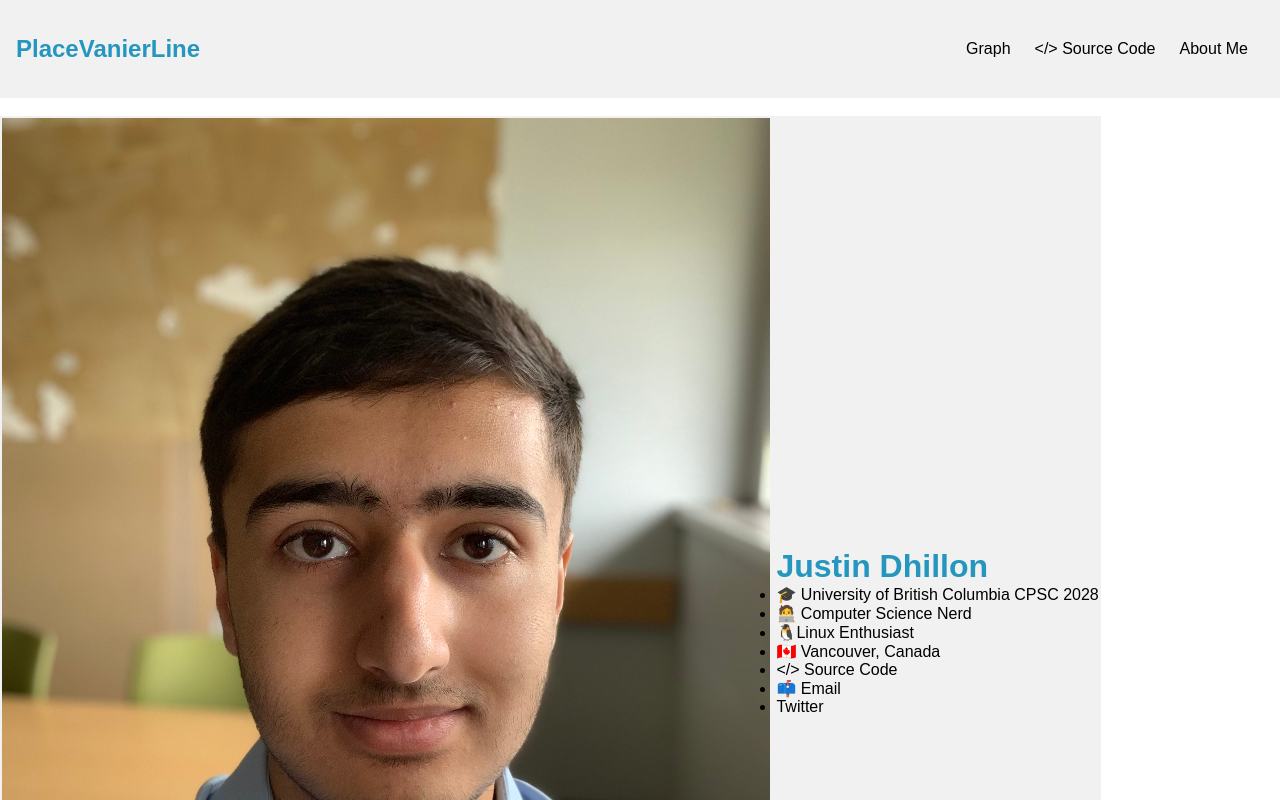
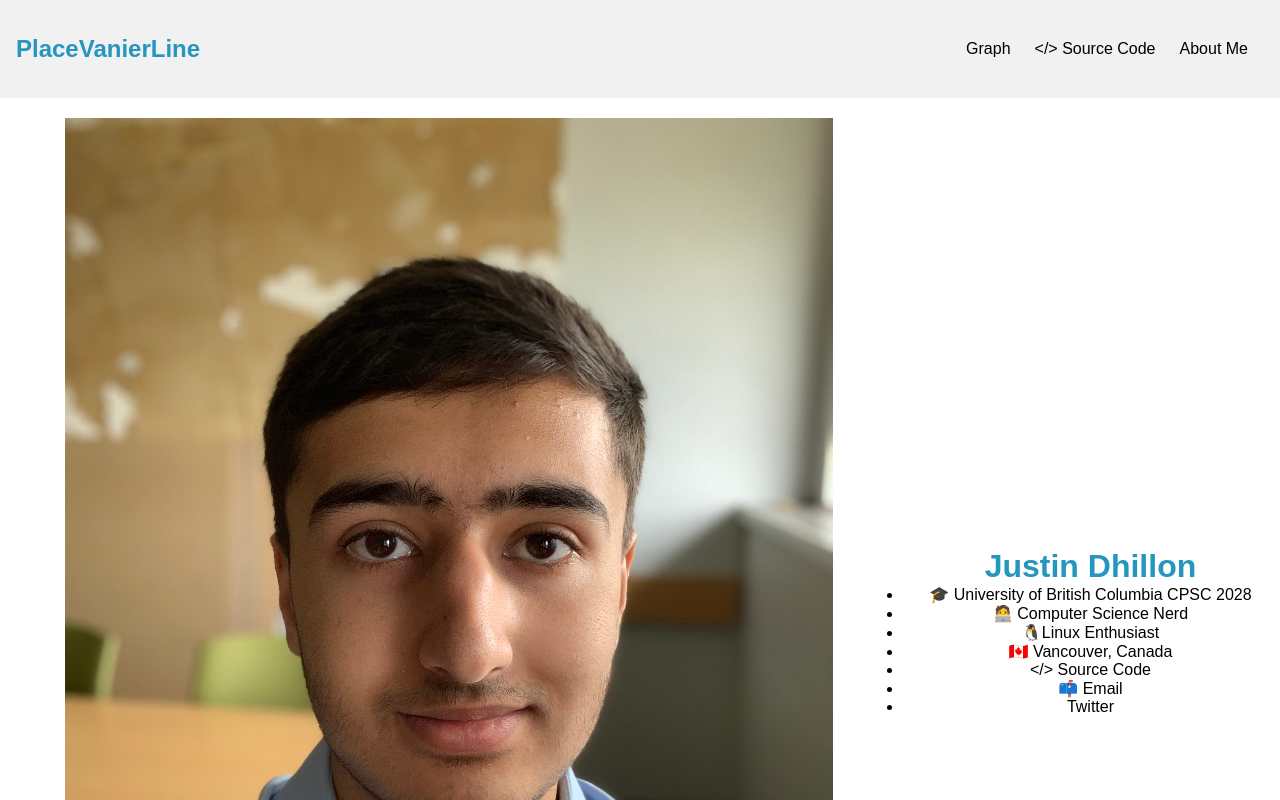
Before and after one commit to justindhillon/place-vanier-line, a Next.js app: page /about-me in a window 1280 px wide. Shown: the top 800 px of the page. Built offline with nearby package versions, Linux system fonts and the light colour scheme.

Commit message:
modified:   components/about-me.js 	modified:   styles/global.css

```diff
--- a/components/about-me.js
+++ b/components/about-me.js
@@ -5,7 +5,7 @@ export default function AboutMe() {
     return (
         <div>
             <br />
-            <table style={{background:"#f1f1f1"}}>
+            <table class="about-me">
                 <tr>
                     <td>
                         <Image src={profile} alt="Profile" />;
--- a/styles/global.css
+++ b/styles/global.css
@@ -4,6 +4,12 @@
   height: 80vh;
   max-height: 100vw;
   max-width: 150vh;
+}
+
+.about-me {
+  width: 100vw;
+  text-align: center;
+  background-color: "#f1f1f1";
 }
 
 @import url('https://fonts.googleapis.com/css2?family=Work+Sans:wght@400;500;700&display=swap');
```
